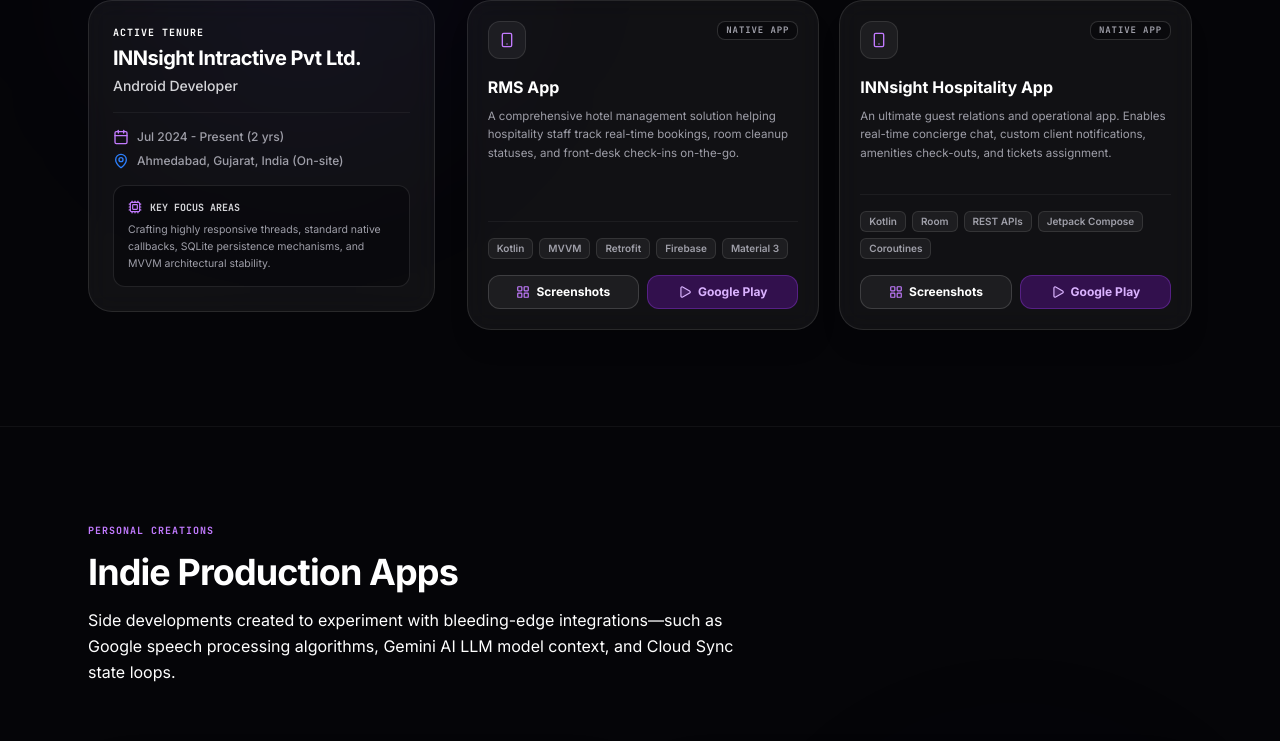
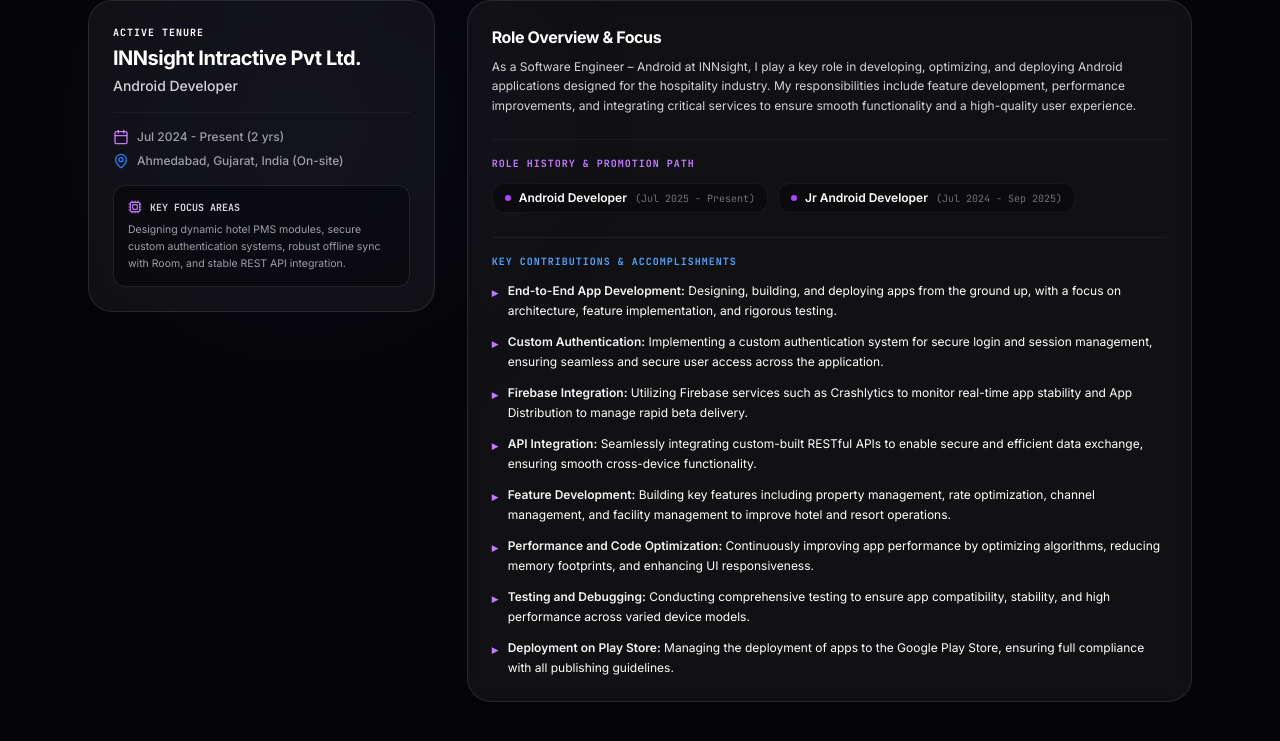
Before and after one commit to themanojkr/Portfolio, a React (Vite) app: page / in a window 1280 px wide. Shown: the part 3012-3753 px from the top of the page. Built offline with nearby package versions, Linux system fonts and the light colour scheme.

Commit message:
Update Experience.tsx

```diff
--- a/src/components/Experience.tsx
+++ b/src/components/Experience.tsx
@@ -92,13 +92,79 @@
                   <Cpu className="w-3.5 h-3.5 text-purple-400" /> Key Focus Areas
                 </div>
                 <p className="text-[10.5px] text-zinc-400 leading-relaxed font-sans">
-                  Crafting highly responsive threads, standard native callbacks, SQLite persistence mechanisms, and MVVM architectural stability.
+                  {activeCompany.focusAreas || "Crafting highly responsive apps, standard native integrations, and robust database architectures with clean architectural stability."}
                 </p>
               </div>
             </div>
 
-            {/* Right Box: Projects Grid */}
-            <div className="md:col-span-8 grid grid-cols-1 sm:grid-cols-2 gap-5">
+            {/* Right Box: Company Details & Projects Grid */}
+            <div className="md:col-span-8 space-y-10">
+              {/* Core Role Summary & Key Responsibilities */}
+              {activeCompany.summary && (
+                <div className="bg-white/5 border border-white/10 backdrop-blur-md p-6 rounded-3xl space-y-6 text-left">
+                  <div className="space-y-2">
+                    <h4 className="text-base font-bold text-white tracking-tight">Role Overview & Focus</h4>
+                    <p className="text-xs text-zinc-300 leading-relaxed font-normal">
+                      {activeCompany.summary}
+                    </p>
+                  </div>
+
+                  {activeCompany.roles && activeCompany.roles.length > 0 && (
+                    <div className="border-t border-white/5 pt-4 space-y-3">
+                      <p className="text-[10px] font-bold text-purple-400 font-mono uppercase tracking-widest">Role History & Promotion Path</p>
+                      <div className="flex flex-wrap gap-2.5">
+                        {activeCompany.roles.map((r, i) => (
+                          <div key={i} className="flex items-center gap-2 bg-[#050508]/40 px-3 py-1.5 rounded-xl border border-white/5">
+                            <span className="w-1.5 h-1.5 rounded-full bg-purple-500" />
+                            <span className="text-xs font-semibold text-zinc-250">{r.title}</span>
+                            <span className="text-[10px] text-zinc-500 font-mono">({r.period})</span>
+                          </div>
+                        ))}
+                      </div>
+                    </div>
+                  )}
+
+                  {activeCompany.responsibilities && activeCompany.responsibilities.length > 0 && (
+                    <div className="border-t border-white/5 pt-4 space-y-3">
+                      <p className="text-[10px] font-bold text-blue-400 font-mono uppercase tracking-widest">Key Contributions & Accomplishments</p>
+                      <ul className="grid grid-cols-1 gap-3 text-xs text-zinc-350">
+                        {activeCompany.responsibilities.map((resp, i) => {
+                          const separatorIndex = resp.indexOf(": ");
+                          if (separatorIndex === -1) {
+                            return (
+                              <li key={i} className="flex items-start gap-2.5 leading-relaxed">
+                                <span className="text-purple-400 mt-0.5 select-none font-semibold">▸</span>
+                                <span>{resp}</span>
+                              </li>
+                            );
+                          }
+                          const title = resp.substring(0, separatorIndex);
+                          const desc = resp.substring(separatorIndex + 2);
+                          return (
+                            <li key={i} className="flex items-start gap-2.5 leading-relaxed">
+                              <span className="text-purple-400 mt-0.5 select-none font-semibold">▸</span>
+                              <span>
+                                <strong className="text-zinc-100 font-semibold">{title}:</strong> {desc}
+                              </span>
+                            </li>
+                          );
+                        })}
+                      </ul>
+                    </div>
+                  )}
+                </div>
+              )}
+
+              {/* Shipped Apps Header & Grid */}
+              <div className="space-y-4">
+                <div className="flex items-center gap-2 border-b border-white/5 pb-2 text-left">
+                  <h4 className="text-[11px] font-bold text-zinc-400 uppercase tracking-widest font-mono">Shipped Production Applications</h4>
+                  <span className="text-[10px] font-bold bg-purple-500/10 text-purple-300 px-2.5 py-0.5 rounded-full border border-purple-500/15 font-mono">
+                    {activeCompany.projects.length} Apps
+                  </span>
+                </div>
+
+                <div className="grid grid-cols-1 sm:grid-cols-2 gap-5">
                   {activeCompany.projects.map((project, idx) => (
                     <div
                       key={project.id}
@@ -163,6 +229,8 @@
                     </div>
                   ))}
                 </div>
+              </div>
+            </div>
 
           </motion.div>
         </AnimatePresence>
```
Lines whose indentation alone changed are shown as unchanged.
